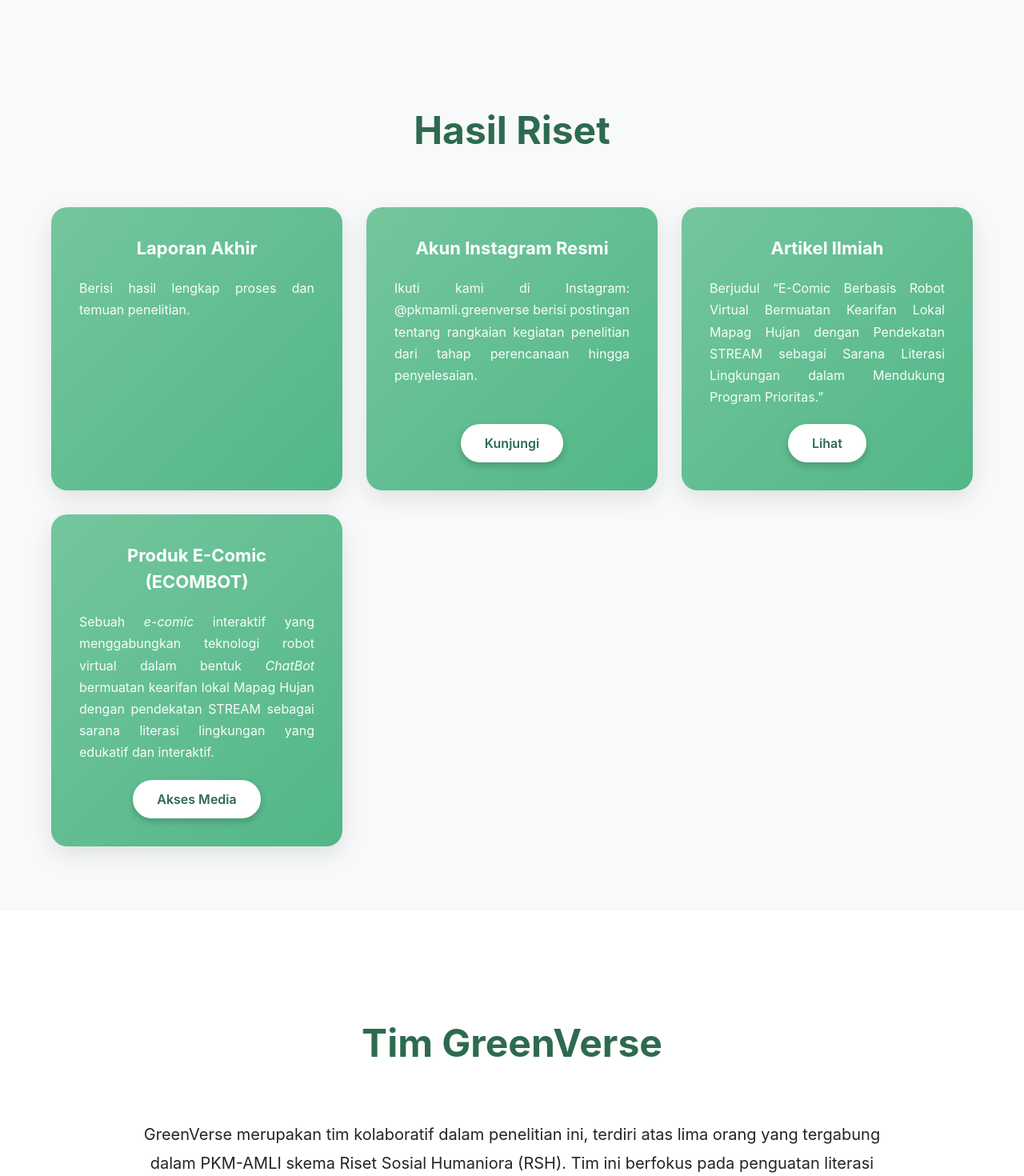
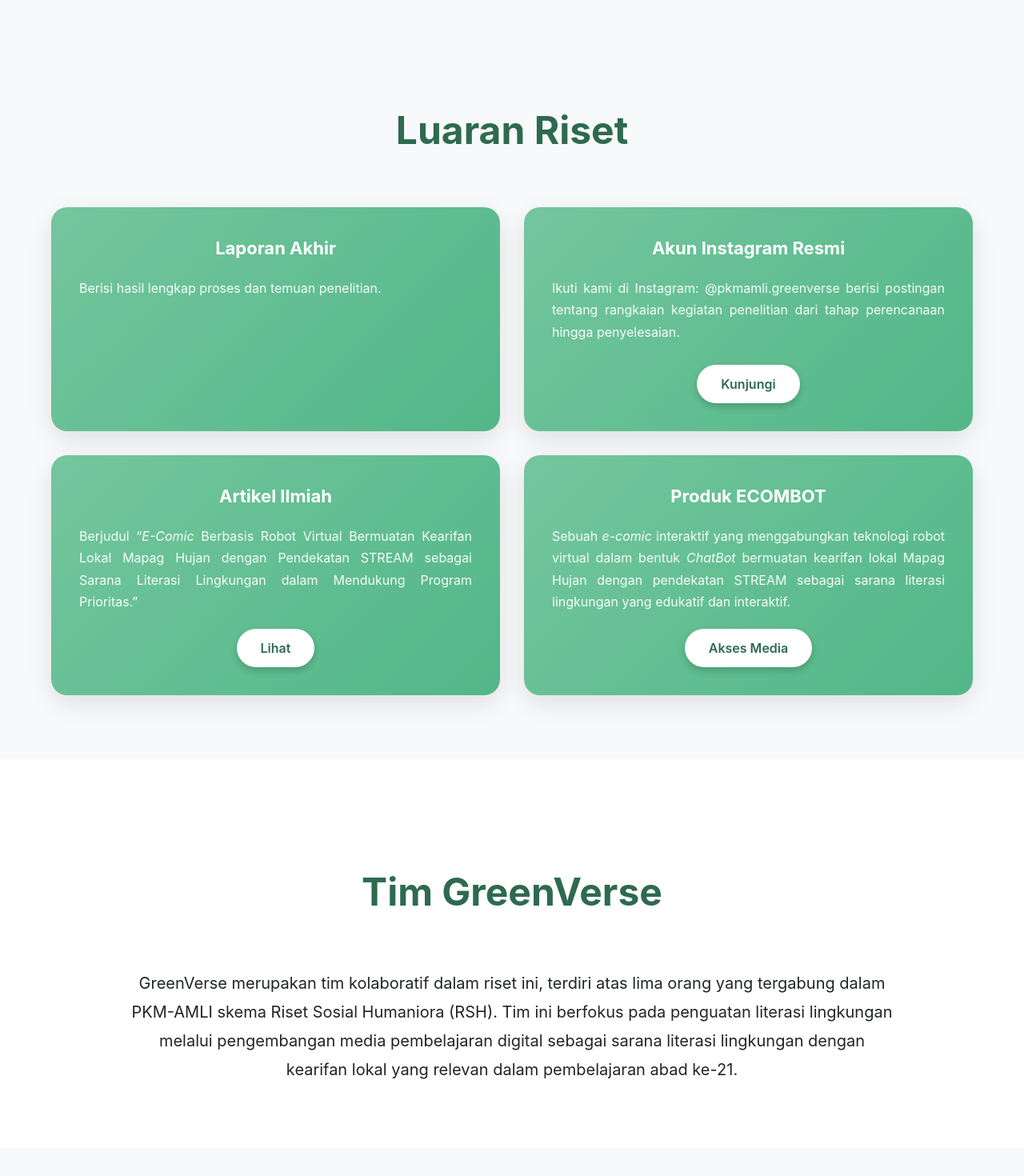
Before and after one commit to MuhammadFathinMughits2308520/greenverse, a React (Vite) app: page / in a window 1280 px wide. Shown: the part 2600-4070 px from the top of the page at 80% size. Built offline with nearby package versions, Linux system fonts and the light colour scheme; no server answers.

Commit message:
revisi landing page

```diff
--- a/package.json
+++ b/package.json
@@ -8,7 +8,7 @@
     "build": "vite build",
     "lint": "eslint .",
     "preview": "vite preview --port $PORT --host",
-    "start": "serve -s dist -l $PORT"
+    "start": "serve -s dist -n -l $PORT"
   },
   "dependencies": {
     "axios": "^1.12.2",
--- a/src/component/aboutteam.jsx
+++ b/src/component/aboutteam.jsx
@@ -38,7 +38,7 @@ function AboutTeam() {
                 Tim GreenVerse
             </h2>
             <p className={`AboutTeam-about ${isVisible ? 'visible' : ''}`}>
-                GreenVerse merupakan tim kolaboratif dalam penelitian ini, terdiri atas lima orang yang tergabung dalam PKM-AMLI skema Riset Sosial Humaniora (RSH). Tim ini berfokus pada penguatan literasi lingkungan melalui pengembangan media pembelajaran digital sebagai sarana literasi lingkungan dengan kearifan lokal yang relevan dalam pembelajaran abad ke-21.
+                GreenVerse merupakan tim kolaboratif dalam riset ini, terdiri atas lima orang yang tergabung dalam PKM-AMLI skema Riset Sosial Humaniora (RSH). Tim ini berfokus pada penguatan literasi lingkungan melalui pengembangan media pembelajaran digital sebagai sarana literasi lingkungan dengan kearifan lokal yang relevan dalam pembelajaran abad ke-21.
             </p>
         </div>
     );
--- a/src/component/footer.jsx
+++ b/src/component/footer.jsx
@@ -7,7 +7,7 @@ function Footer() {
       <div className="footer-top">
         <div className="footer-brand">
           <img src="/item/logo.svg" />
-          <h2>GreenVerse ECOMBOT</h2>
+          <h2>ECOMBOT</h2>
           <p>Membantu proses belajar lebih mudah dan interaktif.</p>
         </div>
 
--- a/src/component/produk.jsx
+++ b/src/component/produk.jsx
@@ -20,12 +20,12 @@ function Produk() {
     },
     {
       judul: 'Artikel Ilmiah',
-      isi: 'Berjudul “E-Comic Berbasis Robot Virtual Bermuatan Kearifan Lokal Mapag Hujan dengan Pendekatan STREAM sebagai Sarana Literasi Lingkungan dalam Mendukung Program Prioritas.”',
+      isi: 'Berjudul “<i>E-Comic</i> Berbasis Robot Virtual Bermuatan Kearifan Lokal Mapag Hujan dengan Pendekatan STREAM sebagai Sarana Literasi Lingkungan dalam Mendukung Program Prioritas.”',
       action: () => window.open('https://example.com/artikel', '_blank'),
       link_subtitle: 'Lihat'
     },
     {
-      judul: 'Produk E-Comic (ECOMBOT)',
+      judul: 'Produk ECOMBOT',
       isi: 'Sebuah <i>e-comic</i> interaktif yang menggabungkan teknologi robot virtual dalam bentuk <i>ChatBot</i> bermuatan kearifan lokal Mapag Hujan dengan pendekatan STREAM sebagai sarana literasi lingkungan yang edukatif dan interaktif.',
       action: () => navigate('/ecomic'),
       link_subtitle: 'Akses Media'
@@ -61,7 +61,7 @@ function Produk() {
   return (
     <div className='produk' ref={aboutteamRef}>
       <h2 className={`produk-judul ${isVisible ? 'visible' : ''}`}>
-        Hasil Riset
+        Luaran Riset
       </h2>
       <div className='produk-konten'>
         {cards.map((card, index) => {
--- a/src/component/profileteam.jsx
+++ b/src/component/profileteam.jsx
@@ -17,22 +17,29 @@ function ProfileTeam() {
   }, []);
 
   const anggota = [
-    { foto: '/item/dospem.png', nama: 'Triannisa Rahmawati S. Pd., M.Si', peran: 'Dosen Pembimbing', tugas: "<i>Supervisor</i>" },
-    { foto: '/item/team2.png', nama: 'Nasrul Adadi', peran: 'Pendidikan Kimia', tugas: '<i>Project Leader</i>' },
-    { foto: '/item/team3.png', nama: 'Desi Fauza Nurjanah', peran: 'Pendidikan Kimia', tugas: '<i>Content Developer</i>'},
-    { foto: '/item/team1.png', nama: 'Defrizal Yahdiyan Risyad', peran: 'Ilmu Komputer', tugas: '<i>AI & Virtual Robot Engineer</i>'},
-    { foto: '/item/team4.png', nama: 'Muhammad Ridho Fajri', peran: 'Pendidikan Ilmu Komputer', tugas: '<i>Visual Designer</i>'},
-    { foto: '/item/team5.png', nama: 'Muhammad Fathin Mughits', peran: 'Pendidikan Ilmu Komputer', tugas: '<i>Web Developer</i>' },
+    { foto: '/item/dospem.png', nama: 'Triannisa Rahmawati S. Pd., M.Si', peran: 'Dosen Pembimbing', tugas: "<i>Supervisor</i>",link:'https://www.instagram.com/ttriannisa_ra?igsh=MTIwY21scmFic25qbA==' },
+    { foto: '/item/team2.png', nama: 'Nasrul Adadi', peran: 'Pendidikan Kimia', tugas: '<i>Project Leader</i>',link:'https://www.instagram.com/nsrladadi_?igsh=MTh6YWp5MHNydjU3aw==' },
+    { foto: '/item/team3.png', nama: 'Desi Fauza Nurjanah', peran: 'Pendidikan Kimia', tugas: '<i>Content Developer</i>',link:'https://www.instagram.com/desifzn_?igsh=MXd0bW0xcWlrMjluNQ=='},
+    { foto: '/item/team1.png', nama: 'Defrizal Yahdiyan Risyad', peran: 'Ilmu Komputer', tugas: '<i>AI & Virtual Robot Engineer</i>',link:'https://www.instagram.com/__dfrzlyr?igsh=MTF3dzN3bmN1a2Q4MA=='},
+    { foto: '/item/team4.png', nama: 'Muhammad Ridho Fajri', peran: 'Pendidikan Ilmu Komputer', tugas: '<i>Visual Designer</i>',link:'https://www.instagram.com/mridhofajri_12?igsh=MWt0cW9laTV3N3ljdQ=='},
+    { foto: '/item/team5.png', nama: 'Muhammad Fathin Mughits', peran: 'Pendidikan Ilmu Komputer', tugas: '<i>Web Developer</i>',link:'https://www.instagram.com/nsrladadi_?igsh=MTh6YWp5MHNydjU3aw==' },
   ];
 
   return (
     <div className="teampage" ref={teamRef} id='team'>
-      <h2 className={`profil ${isVisible ? 'visible' : ''}`}>Tim Profil</h2>
+      <h2 className={`profil ${isVisible ? 'visible' : ''}`}>Profil Tim</h2>
       <div className="teampage-konten">
         {anggota.map((item, index) => (
-          <div key={index} className={`team-card ${isVisible ? 'visible' : ''}`}>
+          <a
+            key={index}
+            href={item.link}
+            target="_blank"
+            rel="noopener noreferrer"
+            className={`team-card ${isVisible ? 'visible' : ''}`}
+            style={{ textDecoration: 'none', color: 'inherit' }}
+          >
             <TeamPageCard {...item} />
-          </div>
+          </a>
         ))}
       </div>
     </div>
--- a/src/component/urgensikontribusi.jsx
+++ b/src/component/urgensikontribusi.jsx
@@ -39,7 +39,7 @@ function UrgensiKontribusi() {
             </h2>
             <p
             className={`UrgensiKontribusi-about ${isVisible ? 'visible' : ''}`}>
-                Penelitian ini berfokus pada pengembangan media pembelajaran digital di bidang pendidikan, sains, teknologi, dan seni budaya dalam pembelajaran abad 21 di era Revolusi 4.0 dan <i>Society</i> 5.0. ECOMBOT menjadi bentuk nyata inovasi pendidik dalam mengoptimalkan penguatan literasi lingkungan melalui pengembangan media pembelajaran yang mengintegrasikan <i>e-comic</i>, robot virtual, kearifan lokal Mapag Hujan, dan pendekatan STREAM (<i>Science, Technology, Robotics, Engineering, Arts, and Mathematics</i>), sehingga  menciptakan pengalaman belajar yang menarik, interaktif, humanis, dan kontekstual.
+                Riset ini berfokus pada penguatan sarana literasi lingkungan melalui pengembangan media pembelajaran digital di bidang pendidikan, sains, teknologi dan seni budaya dalam pembelajaran abad 21 di era Revolusi 4.0 dan <i>Society</i> 5.0. ECOMBOT menjadi bentuk inovasi pendidik dalam mengoptimalkan penguatan literasi lingkungan melalui pengembangan media pembelajaran yang mengintegrasikan <i>e-comic</i>, robot virtual, kearifan lokal Mapag Hujan, dan pendekatan STREAM (<i>Science, Technology, Robotics, Engineering, Arts, and Mathematics</i>), sehingga menciptakan pengalaman belajar yang menarik, interaktif, humanis, dan kontekstual.
             </p>
         </div>
     );
--- a/src/styles/produk.css
+++ b/src/styles/produk.css
@@ -35,7 +35,7 @@
 
 .produk-konten {
   display: grid;
-  grid-template-columns: repeat(auto-fit, minmax(280px, 1fr));
+  grid-template-columns: repeat(2, 1fr);
   gap: 30px;
   max-width: 1200px;
   width: 100%;
```
